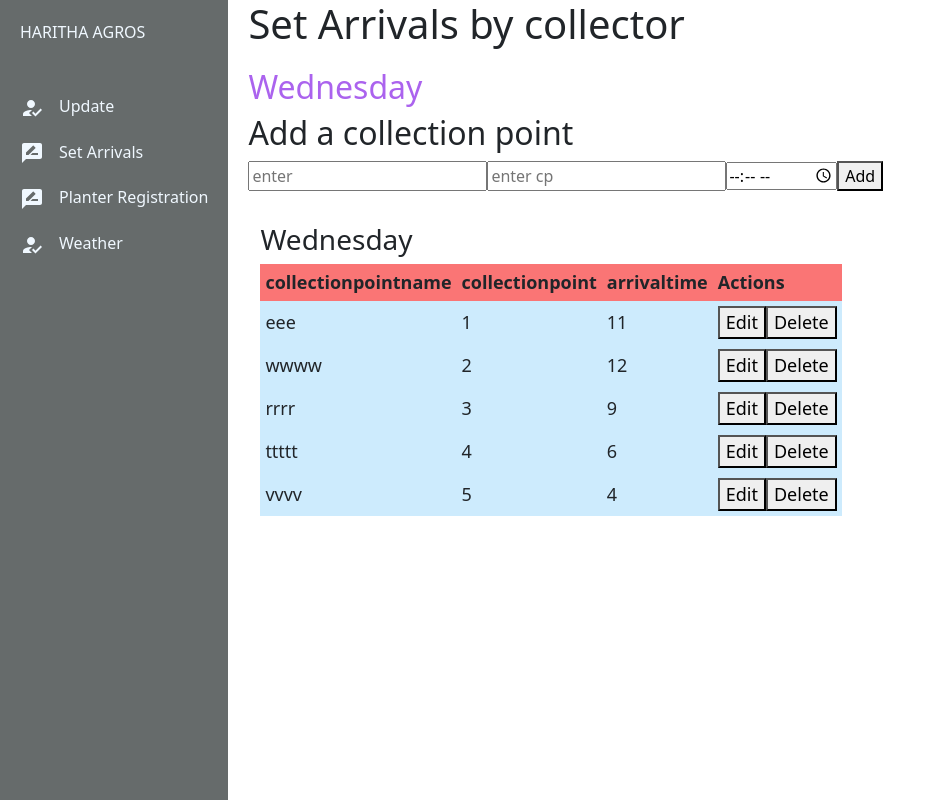
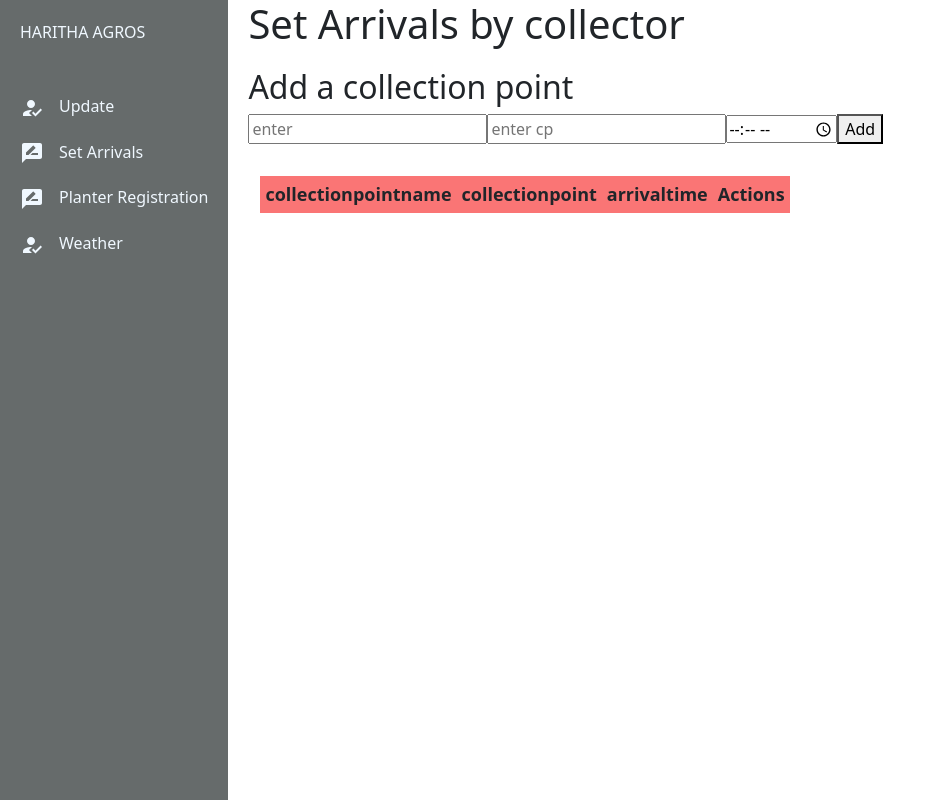
Before and after one commit to PasinduGalwaththa/plantation_project_frontend, a React (Create React App) app: page /setarrivals in a window 1280 px wide. Shown: the whole page, without its empty margins (0-925 px from the left). Built offline with nearby package versions, Linux system fonts and the light colour scheme; the HTML template or start-up script is replaced by a standard one.

Commit message:
created set arrivals again only contains the tble

```diff
--- a/src/Pages/CollectorDashboard/SetArrivals.js
+++ b/src/Pages/CollectorDashboard/SetArrivals.js
@@ -1,136 +1,144 @@
-import React, { useState, Fragment, useEffect } from "react";
+import React, {useState,Fragment}from "react";
 import './UpdateForm.css';
 import Navbar from "../../Components/Navbar/Navbar";
 import moment from 'moment';
 import FormControl from "react-bootstrap/FormControl";
 import Button from "react-bootstrap/Button";
+//import Col from "react-bootstrap/Col";
 import Form from "react-bootstrap/Form";
+//import InputGroup from "react-bootstrap/InputGroup";
+//import Row from "react-bootstrap/Row";
 import FloatingLabel from 'react-bootstrap/esm/FloatingLabel';
 import FormGroup from 'react-bootstrap/esm/FormGroup';
-import MaskedFormControl from 'react-bootstrap-maskedinput';
+import MaskedFormControl  from 'react-bootstrap-maskedinput';
 import axios from "axios";
 import "./SetArrivalscss.css"
-import data from "./mock-data.json"
+//import data from "./mock-data.json"
 import ReadOnlyRow from "../../Components/ReadOnlyRow";
 import EditableRow from "../../Components/EditableRow";
 
-export const SetArrivals = () => {
-  const [currentDay, setCurrentDay] = useState("");
-  useEffect(() => {
-    setCurrentDay(moment().format("dddd"));
-  }, []);
-
-  const [contacts, setContacts] = useState(data);
-  const [addFormData, setAddFormData] = useState({
-    collectionpointname: '',
-    collectionpoint: '',
-    arrivaltime: ''
+export const SetArrivals =()=>{
+    const [contacts, setContacts] = useState(new Array(0));
+    const [addFormData,setAddFormData]=useState({
+      collectionpointname:'',
+      collectionpoint:'',
+      arrivaltime:''
     });
 
-  const [editFormData, setEditFormData] = useState({
-    collectionpointname: '',
-    collectionpoint: '',
-    arrivaltime: ''
-  });
+    const [editFormData,setEditFormData]=useState({
+      collectionpointname:'',
+      collectionpoint:'',
+      arrivaltime:''
 
-  const [editContactId, setEditContactId] = useState(null);
+    })
 
-  const handleAddFormChange = (event) => {
-    const fieldName = event.target.getAttribute('name');
-    const fieldValue = event.target.value;
+    const [editContactId,setEditContactId]=useState(null);
 
-    const newFormData = { ...addFormData };
-    newFormData[fieldName] = fieldValue;
+    const handleAddFormChange=(event)=>{
+
+
+
+      const fieldName=event.target.getAttribute('name');
+      const fieldValue=event.target.value;
+
+      const newFormData={...addFormData};
+      newFormData[fieldName]=fieldValue;
 
       setAddFormData(newFormData);
+
+      console.log(newFormData);
+      event.preventDefault();
     }
 
-  const handleEditFormChange = (event) => {
-    const fieldName = event.target.getAttribute('name');
-    const fieldValue = event.target.value;
+    const handleEditFormChange = (event)=>{
+      event.preventDefault();
 
-    const newFormData = { ...editFormData };
-    newFormData[fieldName] = fieldValue;
+      const fieldName=event.target.getAttribute('name');
+      const fieldValue=event.target.value;
+
+      const newFormData={...editFormData};
+      newFormData[fieldName]=fieldValue;
 
       setEditFormData(newFormData);
+
+
     }
 
     const handleSubmit = (event) => {
+      const form = event.currentTarget;
+
+      console.log(addFormData);
       event.preventDefault();
 
-    const newContact = {
-      collectionpointname: addFormData.collectionpointname,
-      collectionpoint: addFormData.collectionpoint,
-      arrivaltime: addFormData.arrivaltime
+      const newContact={
+        //id:nanoid(),
+        collectionpointname:addFormData.collectionpointname,
+        collectionpoint:addFormData.collectionpoint,
+        arrivaltime:addFormData.arrivaltime
       }
 
-    const newContacts = [...contacts, newContact];
+      const newContacts= [...contacts,newContact];
       setContacts(newContacts);
 
-    setAddFormData({
-      collectionpointname: '',
-      collectionpoint: '',
-      arrivaltime: ''
-    });
+
+
     };
 
-  const handleEditformSubmit = (event) => {
+    const handleEditformSubmit=(event)=>{
       event.preventDefault();
 
-    const editedContact = {
-      id: editContactId,
-      collectionpointname: editFormData.collectionpointname,
-      collectionpoint: editFormData.collectionpoint,
-      arrivaltime: editFormData.arrivaltime
+      const editedContact={
+        id:editContactId,
+        collectionpointname:editFormData.collectionpointname,
+        collectionpoint:editFormData.collectionpoint,
+        arrivaltime:editFormData.arrivaltime
       }
-
-    const newContacts = [...contacts];
-    const index = contacts.findIndex((contact) => contact.id === editContactId);
-    newContacts[index] = editedContact;
+      const newContacts=[...contacts];
+      const index = contacts.findIndex((contact)=>contact.id===editContactId);
+      newContacts[index]= editedContact;
       setContacts(newContacts);
       setEditContactId(null);
     }
 
-  const handleEditClick = (event, contact) => {
+    const handleEditClick=(event,contact)=>{
       event.preventDefault();
       setEditContactId(contact.id);
 
       const formValues = {
-      collectionpointname: contact.collectionpointname,
-      collectionpoint: contact.collectionpoint,
-      arrivaltime: contact.arrivaltime
+        collectionpointname:contact.collectionpointname,
+        collectionpoint:contact.collectionpoint,
+        arrivaltime:contact.arrivaltime
+
+
+
       }
       setEditFormData(formValues);
     }
 
-  const handleCancelClick = () => {
+    const handleCancelClick=()=>{
       setEditContactId(null);
     }
 
-  const handleDeleteClick = (contactId) => {
-    const newContacts = [...contacts];
-    const index = contacts.findIndex((contact) => contact.id === contactId);
-    newContacts.splice(index, 1);
+    const handleDeleteClick=(contactId)=>{
+      const newContacts=[...contacts];
+
+      const index=contacts.findIndex((contact)=>contact.id===contactId);
+      newContacts.splice(index,1);
+
       setContacts(newContacts);
+
     }
 
-  const contactsByDay = contacts.reduce((acc, contact) => {
-    const day = moment(contact.arrivaltime, "HH:mm").format("dddd");
-    if (!acc[day]) {
-      acc[day] = [];
-    }
-    acc[day].push(contact);
-    return acc;
-  }, {});
 
-  return (
+
+
+
+
+    return(
         <div className="form">
       <div><Navbar /></div>
-
       <div>
       <div className="div1"><h1>Set Arrivals by collector</h1></div>
-        <div className="currentDay"><h2>{currentDay}</h2></div>
-
       <div className="addCollectionPoint">
         <h2>Add a collection point</h2>
         <form onSubmit={handleSubmit}>
@@ -140,7 +148,6 @@ export const SetArrivals = () => {
           required
           placeholder="enter"
           onChange={handleAddFormChange}
-              value={addFormData.collectionpointname}
           />
           <input
           type="number"
@@ -148,27 +155,24 @@ export const SetArrivals = () => {
           required
           placeholder="enter cp"
           onChange={handleAddFormChange}
-              value={addFormData.collectionpoint}
           />
+
           <input
           type="time"
           name="arrivaltime"
           required
           placeholder="enter time"
           onChange={handleAddFormChange}
-              value={addFormData.arrivaltime}
           />
           <button type="submit">Add</button>
         </form>
+
       </div>
 
       <div className="app-container">
-          {Object.entries(contactsByDay).map(([day, contacts]) => (
-            <div key={day}>
-              <Fragment>
-                <h3>{day}</h3>
-                {currentDay === day && (
         <form onSubmit={handleEditformSubmit}>
+
+
         <table>
           <thead>
           <tr>
@@ -179,32 +183,43 @@ export const SetArrivals = () => {
           </tr>
           </thead>
           <tbody>
-                        {contacts.map((contact, index) => (
+            {contacts.map((contact,index)=>(
               <React.Fragment key={index}>
-                            {editContactId === contact.id ? (
+                {editContactId===contact.id?(
                 <EditableRow
                 editFormData={editFormData}
                 handleEditFormChange={handleEditFormChange}
                 handleCancelClick={handleCancelClick}
-                              />
-                            ) : (
-                              <ReadOnlyRow
+                />)
+                :(<ReadOnlyRow
                  contact={contact}
                  handleEditClick={handleEditClick}
-                                handleDeleteClick={handleDeleteClick}
-                              />
+                 handleDeleteClick={handleDeleteClick}/>)}
+
+
+            </React.Fragment>
+            )
+
+
+
+
+
+
+
             )}
-                          </React.Fragment>
-                        ))}
+
+
           </tbody>
         </table>
         </form>
-                )}
-              </Fragment>
+
       </div>
-          ))}
+
       </div>
-      </div>
+
+
+
+
     </div>
     );
 }
--- a/src/Pages/CollectorDashboard/mock-data.json
+++ /dev/null
@@ -1,32 +0,0 @@
-[
-    {  "id" :1,
-      "collectionpointname":"eee",
-      "collectionpoint": 1,
-      "arrivaltime": "11"
-
-    },
-    {  "id":2,
-      "collectionpointname":"wwww",
-      "collectionpoint": 2,
-      "arrivaltime": "12"
-
-    },
-    {  "id":3,
-      "collectionpointname":"rrrr",
-      "collectionpoint": 3,
-      "arrivaltime": "9"
-
-    },
-    {  "id":4,
-      "collectionpointname":"ttttt",
-      "collectionpoint": 4,
-      "arrivaltime": "6"
-
-    },
-    {  "id":5,
-      "collectionpointname":"vvvv",
-      "collectionpoint": 5,
-      "arrivaltime": "4"
-
-    }
-  ]
```
Lines whose indentation alone changed are shown as unchanged.
